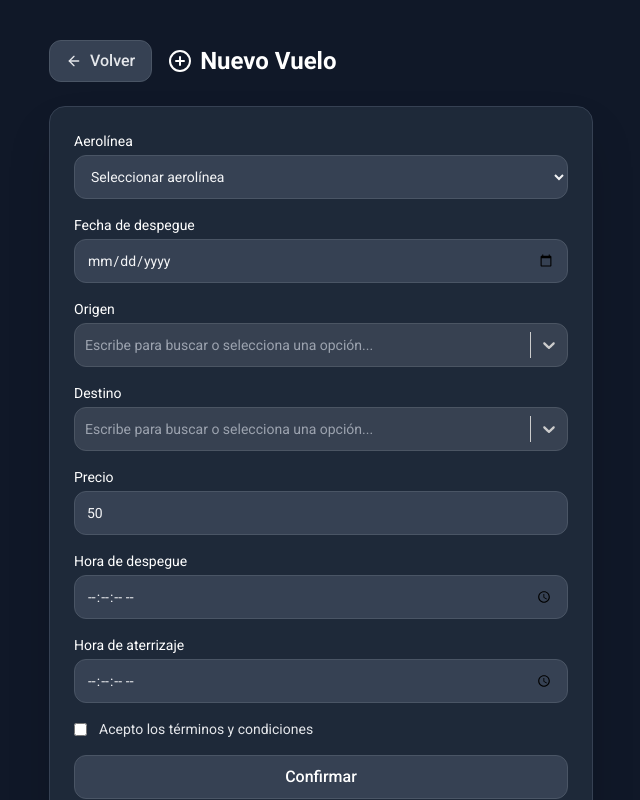
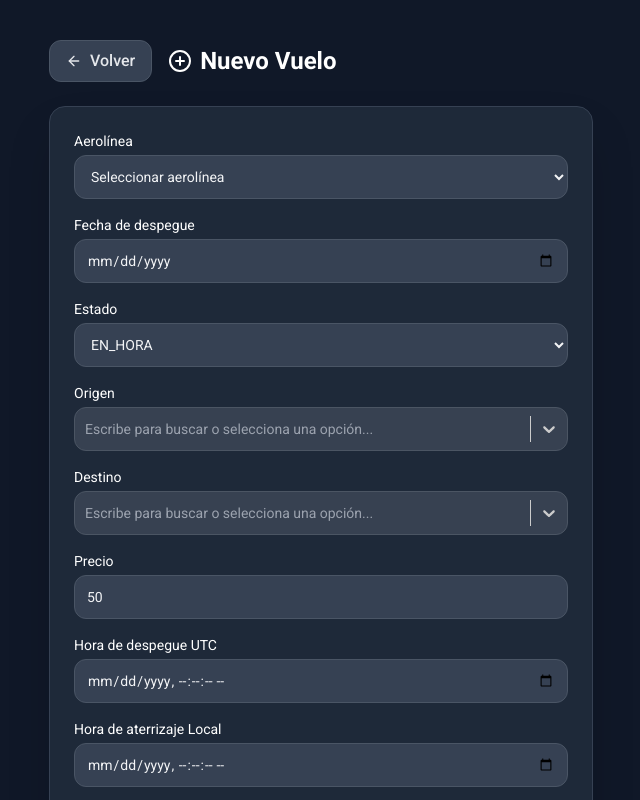
Before and after one commit to luchicapello/CatalogoVuelos, a React (Vite) app: page /vuelos/nuevo in a window 1280 px wide. Shown: the top 800 px of the page, without its empty margins (319-959 px from the left). Built offline with nearby package versions, Linux system fonts and the light colour scheme.

Commit message:
desarrollo de proceso de alta de vuelos

```diff
--- a/package.json
+++ b/package.json
@@ -17,7 +17,8 @@
     "react-dom": "^19.1.1",
     "react-router-dom": "^7.8.2",
     "react-select": "^5.10.2",
-    "tailwindcss": "^4.1.12"
+    "tailwindcss": "^4.1.12",
+    "uuid": "^13.0.0"
   },
   "devDependencies": {
     "@eslint/js": "^9.33.0",
--- a/src/constants/airports.js
+++ b/src/constants/airports.js
@@ -30,3 +30,15 @@ export const AIRLINES = [
   "Iberia",
   "Copa Airlines",
 ];
+
+export const AVIONES = [
+  {
+    code: "Boeing 737", pasajeros: 250
+  },
+  {
+    code: "Airbus A320", pasajeros: 180
+  },
+  {
+    code: "Boeing 787 Dreamliner", pasajeros: 330
+  }
+]
--- a/src/pages/AltaVuelo.jsx
+++ b/src/pages/AltaVuelo.jsx
@@ -3,7 +3,51 @@ import Field from "../components/Field";
 import Select from "react-select";
 import { CirclePlus, ArrowLeft } from "lucide-react";
 import { useNavigate } from "react-router-dom";
-import { AIRPORTS, AIRLINES } from "../constants/airports";
+import { AIRPORTS, AIRLINES, AVIONES } from "../constants/airports";
+import { api } from "../services/api";
+import { v4 as uuidv4 } from 'uuid';
+/*
+ {
+  "idVuelo": "AA991",
+  "aerolinea": "American Airlines",
+  "fecha": "2025-11-01",
+  "origen": "EZE",
+  "destino": "MIA",
+  "precio": 230000.00,
+  "horaDespegueUtc": "2025-11-15T23:00:00Z",
+  "horaAterrizajeLocal": "2025-11-16T07:00:00-05:00",
+  "estadoVuelo": "EN_HORA",
+  "capacidadAvion": 250,
+  "tipoAvion": "Boeing 737"
+}
+
+✈ Boeing 737 → 250 pasajeros
+
+✈ Airbus A320 → 180 pasajeros
+
+✈ Boeing 787 Dreamliner → 330 pasajeros
+
+- Lo que mandamos:
+    {
+    "aerolinea": "Delta Air Lines",
+    "capacidadAvion": 330,
+    "destino": "SCL",
+    "estadoVuelo": "EN_HORA",
+    "fecha": "2025-09-23",
+    "horaAterrizajeLocal": "2025-09-23T13:50:26",
+    "horaDespegueUtc": "2025-09-23T14:50:20.000Z",
+    "idVuelo": "3c063bf7-d0b8-46d5-b237-4bca7dc37a4b",
+    "origen": "AEP",
+    "precio": 5005,
+    "tipoAvion": "Boeing 787 Dreamliner"
+    }
+- Lo que recibimos:
+  Error: {
+    code: 500
+    message: "Ocurrió un error interno"
+  }
+Request failed with status code 500
+*/
 
 
 export const AltaVuelo = () => {
@@ -14,31 +58,48 @@ export const AltaVuelo = () => {
         value: airport.code,
         label: `${airport.city} (${airport.code}) - ${airport.name}`
     }));
+    // Convert AVIONES to react-select format
+    const avionesOptions = AVIONES.map(avion => ({
+        value: avion.code,
+        label: `${avion.code} (${avion.pasajeros} pasajeros)`
+    }));
     const [form, setForm] = useState({
         aerolinea: "",
-        fecha_despegue: "",
-        origen: "",
+        fecha: "",
+        origen: "prueba",
         destino: "",
         precio: 50,
-        moneda: "usd",
-        despegue: "",
-        aterrizaje: "",
-        estado: "En hora/confirmado",
-        fila_bussiness: 1,
-        porcentaje_bussiness: 0,
-        fila_primera: 1,
-        porcentaje_primera: 0,
-        distribucion:1
+        horaDespegueUtc: "",
+        horaAterrizajeLocal: "",
+        estadoVuelo: "EN_HORA",
+        capacidadAvion: 0,
+        tipoAvion: ""
     });
     const [msg, setMsg] = useState("");
 
-    function submit(e) {
+    async function submit(e) {
         e.preventDefault();
-        if (!form.aerolinea || !form.fecha_despegue || !form.origen || !form.destino || !form.precio || !form.despegue || !form.aterrizaje || !form.terms) {
+        if (!form.aerolinea || !form.fecha || !form.estadoVuelo || !form.origen || !form.destino || !form.precio || !form.horaDespegueUtc || !form.horaAterrizajeLocal || !form.capacidadAvion || !form.tipoAvion) {
+            console.log(form);
             setMsg("Completá todos los campos y aceptá los términos.");
             return;
         }
-        setMsg("Cuenta creada (demo)");
+
+
+        const idVuelo = uuidv4();
+        const dataVuelo = { ...form, horaDespegueUtc: new Date(form.horaDespegueUtc).toISOString(), idVuelo }
+
+        console.log(dataVuelo);
+
+
+        try {
+            await api.createFlight(dataVuelo);
+            setMsg("Vuelo creado con éxito");
+        } catch (error) {
+            console.log(error);
+            setMsg(`Ha ocurrido un error ${error.message}`);
+        }
+
     }
 
     return (
@@ -75,15 +136,31 @@ export const AltaVuelo = () => {
                     <Field label="Fecha de despegue">
                         <input
                             type="date"
-                        value={form.fecha_despegue}
-                        onChange={(e) => setForm((f) => ({ ...f, fecha_despegue: e.target.value }))}
+                            value={form.fecha}
+                            onChange={(e) => setForm((f) => ({ ...f, fecha: e.target.value }))}
                             className="h-11 w-full rounded-xl border border-gray-600 bg-gray-700 text-gray-100 px-3 outline-none focus:ring-2 focus:ring-gray-500 focus:border-gray-500"
                         />
                     </Field>
+                    <Field label="Estado">
+                        <select
+                            value={form.estadoVuelo}
+                            onChange={(e) => setForm((f) => ({ ...f, estadoVuelo: e.target.value }))}
+                            className="h-11 rounded-xl border border-gray-600 bg-gray-700 text-gray-100 px-3 outline-none focus:ring-2 focus:ring-gray-500 focus:border-gray-500"
+                        >
+                            <option value="" className="bg-gray-700 text-gray-100">Seleccionar estado</option>
+                            {["EN_HORA", "CONFIRMADO", "DEMORADO", "CANCELADO"].map((a) => (
+                                <option key={a} className="bg-gray-700 text-gray-100">{a}</option>
+                            ))}
+                        </select>
+                    </Field>
                     <Field label="Origen">
                         <Select
-                        value={form.origen}
-                        onChange={(e) => setForm((f) => ({ ...f, origen: e.target.value }))}
+
+                            onChange={(e) => {
+                                console.log(e.value);
+
+                                setForm((f) => ({ ...f, origen: e.value }))
+                            }}
                             options={airportOptions}
                             placeholder="Escribe para buscar o selecciona una opción..."
                             styles={{
@@ -125,8 +202,11 @@ export const AltaVuelo = () => {
                     </Field>
                     <Field label="Destino">
                         <Select
-                        value={form.destino}
-                        onChange={(e) => setForm((f) => ({ ...f, destino: e.target.value }))}
+                            onChange={(e) => {
+                                console.log(e.value);
+
+                                setForm((f) => ({ ...f, destino: e.value }))
+                            }}
                             options={airportOptions}
                             placeholder="Escribe para buscar o selecciona una opción..."
                             styles={{
@@ -171,47 +251,85 @@ export const AltaVuelo = () => {
                             type="numeric"
                             value={form.precio}
                             onChange={(e) =>
-                            setForm((f) => ({ ...f, precio: e.target.value }))
+                                setForm((f) => ({ ...f, precio: parseFloat(e.target.value) }))
                             }
                             placeholder="Mínimo 50"
                             min={50}
                             className="h-11 w-full rounded-xl border border-gray-600 bg-gray-700 text-gray-100 px-3 outline-none focus:ring-2 focus:ring-gray-500 focus:border-gray-500"
                         />
                     </Field>
-                <Field label="Hora de despegue">
+                    <Field label="Hora de despegue UTC">
                         <input
-                        type="time"
+                            type="datetime-local"
                             step={1}
-                        value={form.despegue}
+                            value={form.horaDespegueUtc}
                             onChange={(e) =>
-                            setForm((f) => ({ ...f, despegue: e.target.value }))
+                                setForm((f) => ({ ...f, horaDespegueUtc: e.target.value }))
                             }
                             className="h-11 w-full rounded-xl border border-gray-600 bg-gray-700 text-gray-100 px-3 outline-none focus:ring-2 focus:ring-gray-500 focus:border-gray-500"
                         />
                     </Field>
-                <Field label="Hora de aterrizaje">
+                    <Field label="Hora de aterrizaje Local">
                         <input
-                        type="time"
+                            type="datetime-local"
                             step={1}
-                        value={form.aterrizaje}
+                            value={form.horaAterrizajeLocal}
                             onChange={(e) =>
-                            setForm((f) => ({ ...f, aterrizaje: e.target.value }))
+                                setForm((f) => ({ ...f, horaAterrizajeLocal: e.target.value }))
                             }
                             className="h-11 w-full rounded-xl border border-gray-600 bg-gray-700 text-gray-100 px-3 outline-none focus:ring-2 focus:ring-gray-500 focus:border-gray-500"
                         />
                     </Field>
 
-                <label className="flex items-center gap-3 text-sm text-gray-200">
-                    <input
-                        type="checkbox"
-                        checked={form.terms}
-                        onChange={(e) =>
-                            setForm((f) => ({ ...f, terms: e.target.checked }))
+                    <Field label="Tipo de avión">
+                        <Select
+                            onChange={(e) => {
+                                console.log(e.value);
+                                const pasajeros = AVIONES.find(a => a.code == e.value).pasajeros;
+                                setForm((f) => ({ ...f, tipoAvion: e.value, capacidadAvion: pasajeros }))
+
+                            }}
+                            options={avionesOptions}
+                            placeholder="Escribe para buscar o selecciona una opción..."
+                            styles={{
+                                control: (base) => ({
+                                    ...base,
+                                    backgroundColor: '#374151',
+                                    borderColor: '#4B5563',
+                                    color: '#F3F4F6',
+                                    minHeight: '44px',
+                                    borderRadius: '12px',
+                                    '&:hover': {
+                                        borderColor: '#6B7280'
                                     }
-                        className="text-gray-600 focus:ring-gray-500"
+                                }),
+                                menu: (base) => ({
+                                    ...base,
+                                    backgroundColor: '#374151',
+                                    border: '1px solid #4B5563',
+                                    borderRadius: '12px'
+                                }),
+                                option: (base, state) => ({
+                                    ...base,
+                                    backgroundColor: state.isFocused ? '#4B5563' : '#374151',
+                                    color: '#F3F4F6',
+                                    '&:hover': {
+                                        backgroundColor: '#4B5563'
+                                    }
+                                }),
+                                singleValue: (base) => ({
+                                    ...base,
+                                    color: '#F3F4F6'
+                                }),
+                                placeholder: (base) => ({
+                                    ...base,
+                                    color: '#9CA3AF'
+                                })
+                            }}
                         />
-                    Acepto los términos y condiciones
-                </label>
+                    </Field>
+
+
                     <button
                         type="submit"
                         className="w-full h-11 rounded-xl bg-gray-700 text-white border border-gray-600 hover:bg-gray-600 transition font-medium"
```
Also changed, not shown: src/services/api.js (+11 -1 lines), 1 other file (tests, documents, lock files or other folders). Lines whose indentation alone changed are shown as unchanged.
